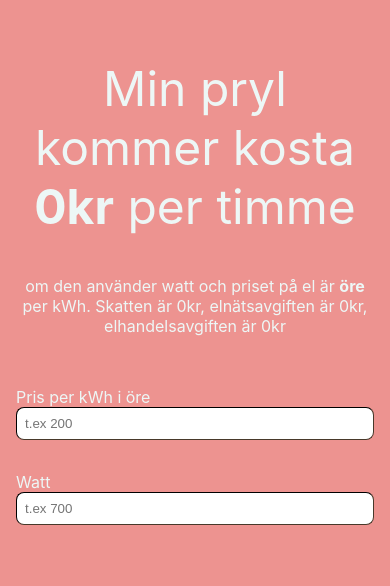
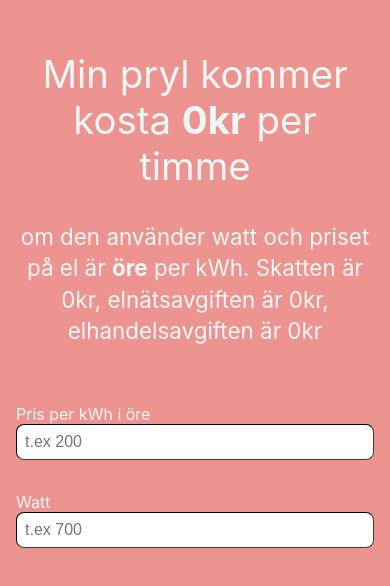
Before and after one commit to stinaq/min-elkostnad, a React (Create React App) app: page / in a window 390 px wide. Shown: the top 586 px of the page. Built offline with nearby package versions, Linux system fonts and the light colour scheme.

Commit message:
Trying to not zoom in iphone on input

```diff
--- a/src/App.css
+++ b/src/App.css
@@ -21,15 +21,20 @@ a {
 }
 
 .display-cost h2 {
-  font-size: 3rem;
+  font-size: 2.4rem;
   font-weight: normal;
+}
+
+.display-cost p {
+  font-size: 1.4rem;
+  line-height: 1.4;
 }
 
 .input-section {
   padding: 1rem;
   color: #EDF7F6;
   display: flex;
-    flex-direction: column;
+  flex-direction: column;
 }
 
 .input-section input {
@@ -37,4 +42,5 @@ a {
   border-radius: 0.5rem;
   border-color: #48392A;
   border-width: 1px;
+  font-size: 1rem;
 }
```
